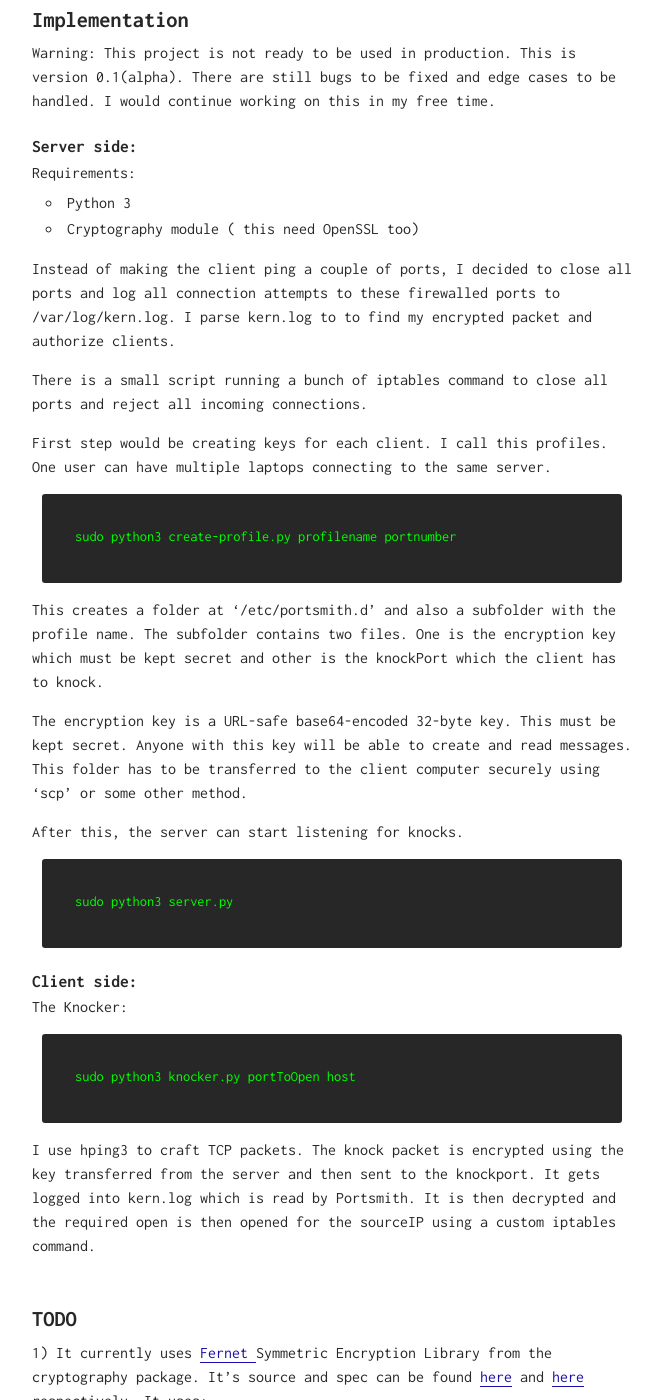
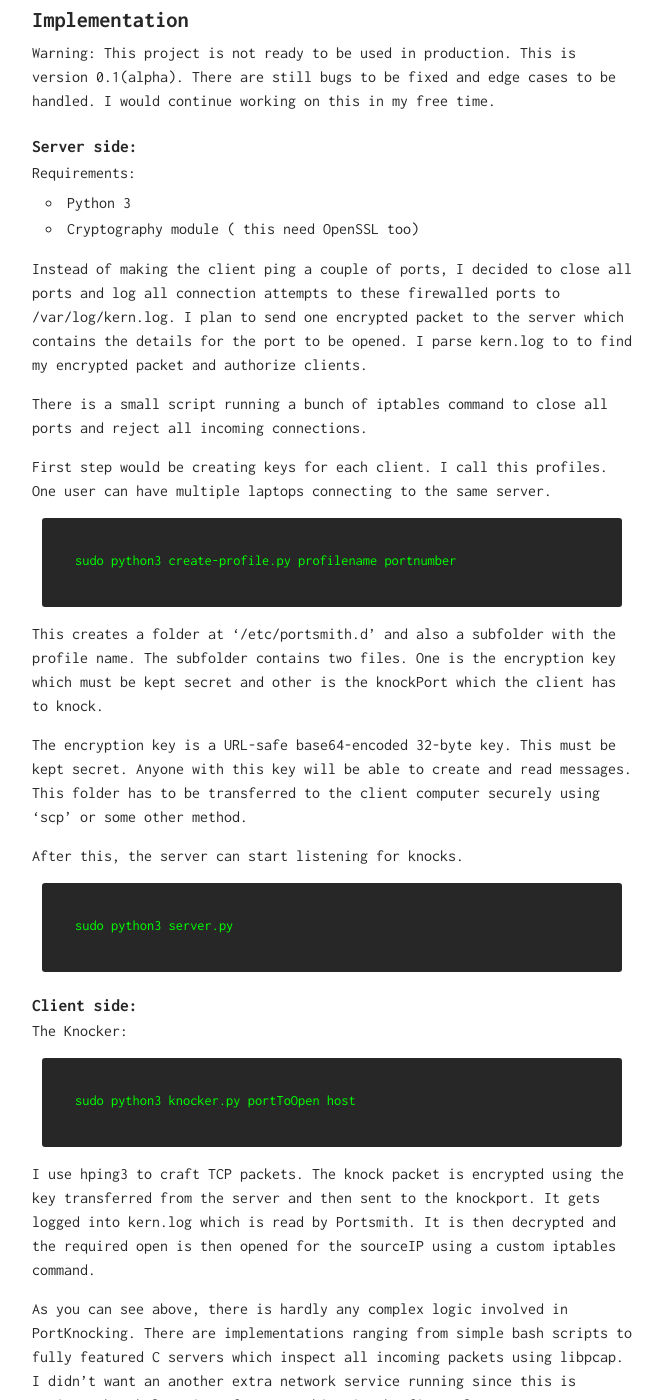
Before and after one commit to rnikhil275/rnikhil275.github.io, a Jekyll site: the page built from _posts/normal/2016-12-12-port-knocking-python.md, in a window 1280 px wide and 1400 px high, scrolled down 996 px. Shown: the whole window, without its empty margins (308-971 px from the left). Built offline with Jekyll 4.4.1, drawn with Linux system fonts in a browser that asks for light colours; comment, search, counter and statistics services are not loaded; some of the changed text lies outside the part shown.

Commit message:
add explanation

```diff
--- a/_posts/normal/2016-12-12-port-knocking-python.md
+++ b/_posts/normal/2016-12-12-port-knocking-python.md
@@ -28,7 +28,7 @@ Requirements:
 * Python 3
 * Cryptography module ( this need OpenSSL too)
 
-Instead of making the client ping a couple of ports, I decided to close all ports and log all connection attempts to these firewalled ports to /var/log/kern.log. I parse kern.log to to find my encrypted packet and authorize clients.
+Instead of making the client ping a couple of ports, I decided to close all ports and log all connection attempts to these firewalled ports to /var/log/kern.log. I plan to send one encrypted packet to the server which contains the details for the port to be opened. I parse kern.log to to find my encrypted packet and authorize clients.
 
 There is a small script running a bunch of iptables command to close all ports and reject all incoming connections.
 
@@ -54,6 +54,8 @@ The Knocker:
 I use hping3 to craft TCP packets. The knock packet is encrypted using the key transferred from the server and then sent to the knockport. It gets logged into kern.log which is read by Portsmith. It is then decrypted and the required open is then opened for the sourceIP using a custom iptables command.
 
 
+As you can see above, there is hardly any complex logic involved in PortKnocking. There are implementations ranging from simple bash scripts to fully featured C servers which inspect all incoming packets using libpcap. I didn't want an another extra network service running since this is against the whole point of PortKnocking in the first place.
+
 # TODO
 
 1) It currently uses <a href = "https://cryptography.io/en/latest/fernet/"> Fernet </a> Symmetric Encryption Library from the cryptography package. It's source and spec can be found [here](https://cryptography.io/en/latest/_modules/cryptography/fernet/) and [here](https://github.com/fernet/spec/blob/master/Spec.md) respectively. It uses:
```
